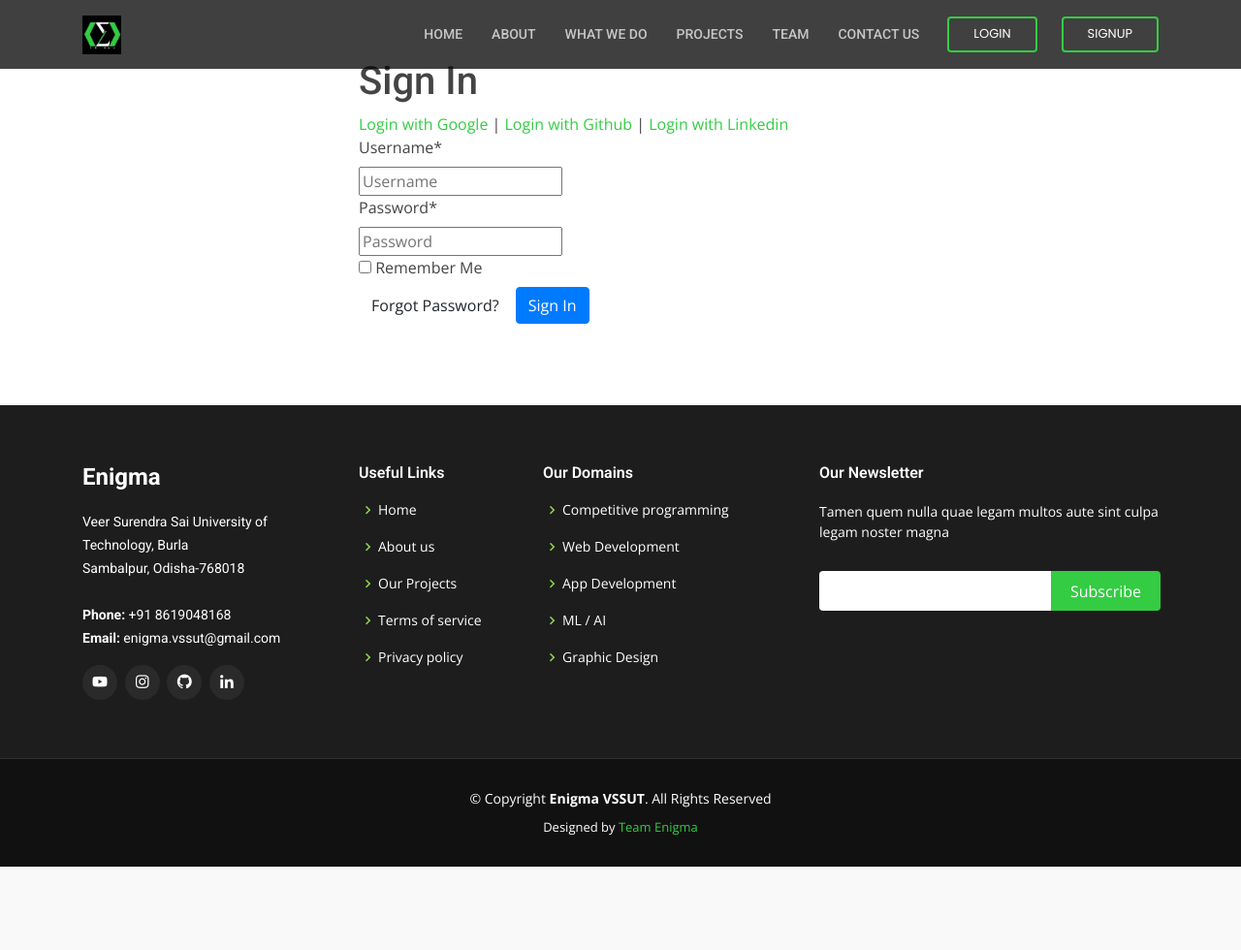
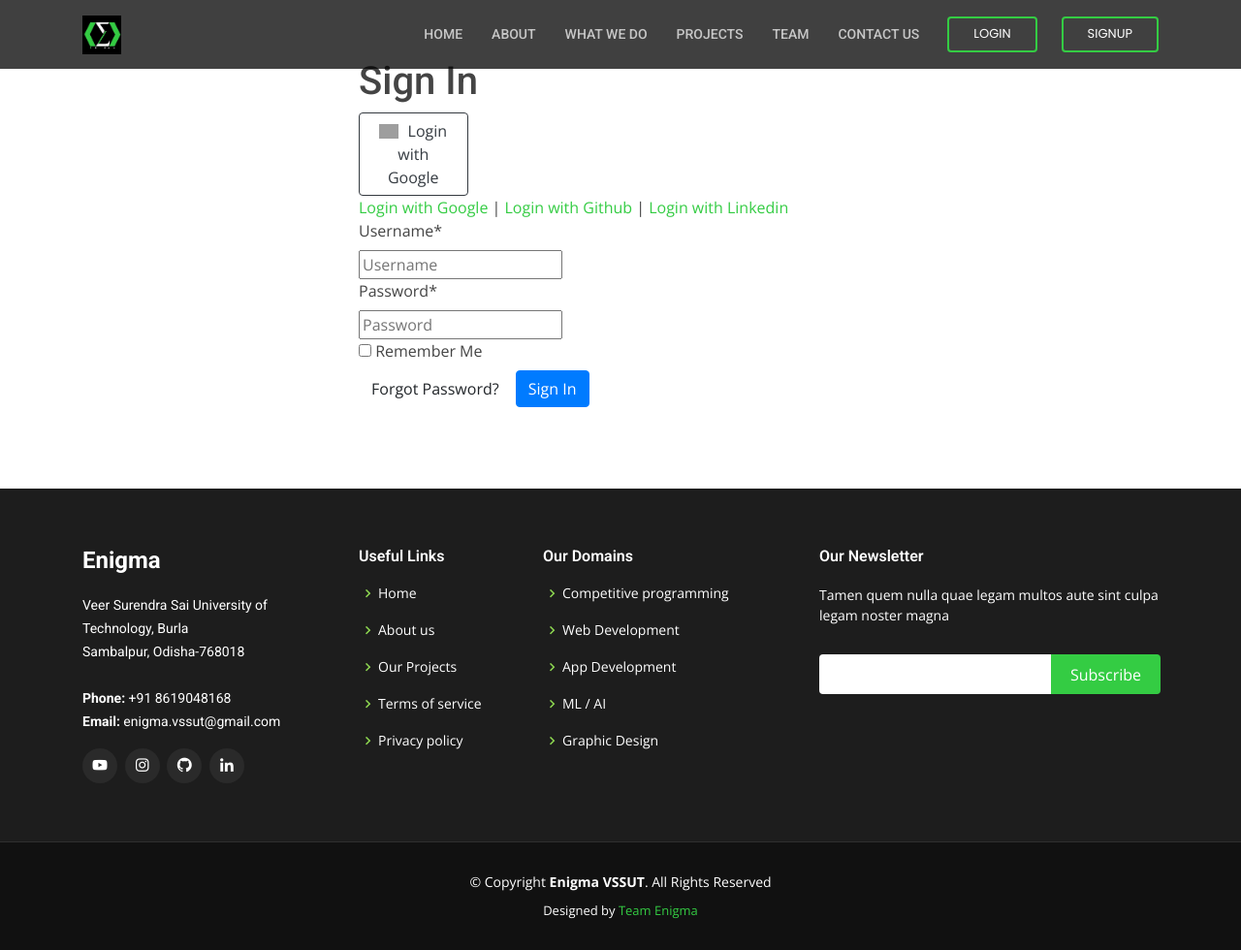
Before and after one commit to EnigmaVSSUT/Qwik-Web, a Django app: page /accounts/login/ in a window 1280 px wide. Shown: the whole page at 97% size. Before the commit the page ends 894 px from the top, so only its background shows below. Run offline with Django 3.2, Linux system fonts and the light colour scheme; some libraries are stand-ins or nearby versions; grey boxes are pictures that could not be loaded.

Commit message:
added google login button

```diff
--- a/templates/account/login.html
+++ b/templates/account/login.html
@@ -37,6 +37,17 @@
           <a href="{{ signup_url }}">sign up</a> first.{% endblocktrans %}</p>
           {% endif %} {% endcomment %}
 
+          {% comment %} ----------------------Google login-------------------------------- {% endcomment %}
+          <div class="row">
+          <div class="col-md-3">
+          <a class="btn btn-outline-dark" href="{% provider_login_url 'google' %}" role="button" style="text-transform:none">
+          <img width="20px" style="margin-bottom:3px; margin-right:5px" alt="Google sign-in" src="https://upload.wikimedia.org/wikipedia/commons/thumb/5/53/Google_%22G%22_Logo.svg/512px-Google_%22G%22_Logo.svg.png" />
+            Login with Google
+              </a>
+            </div>
+          </div>
+
+
           <a href="{% provider_login_url 'google' %}">Login with Google</a> |
           <a href="{% provider_login_url 'github' %}">Login with Github</a> |
           <a href="{% provider_login_url 'linkedin_oauth2' %}">Login with Linkedin</a>
```
